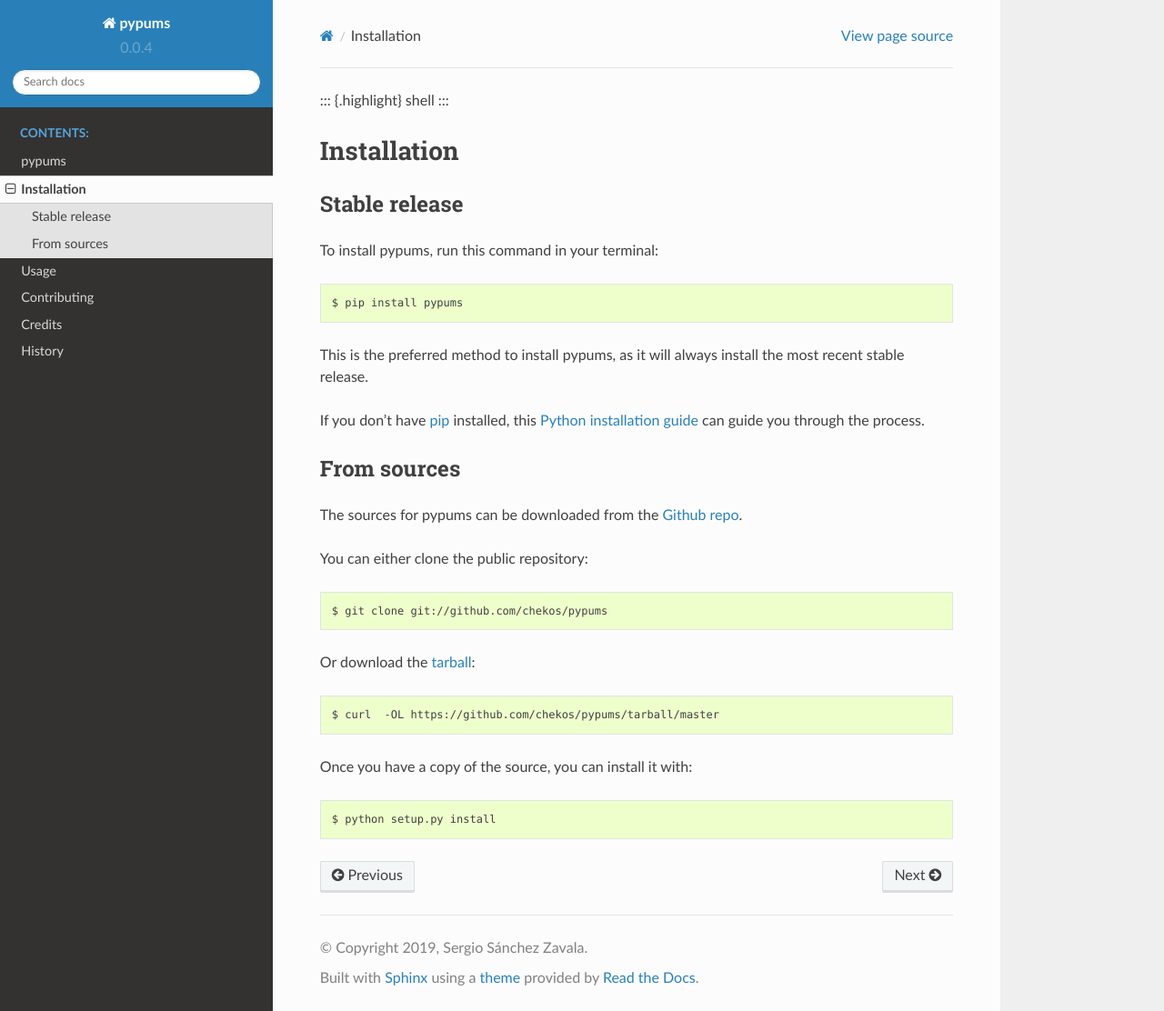
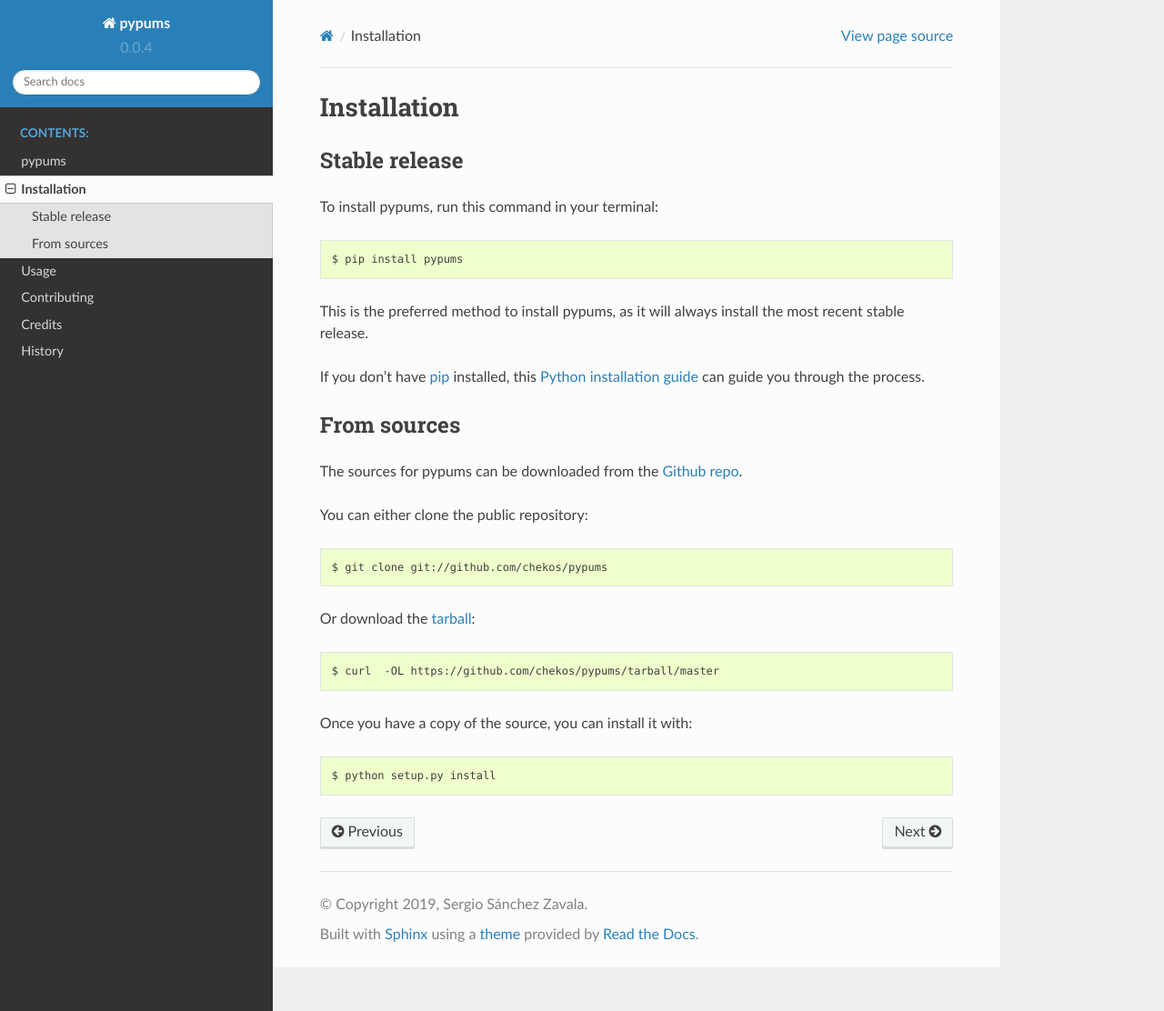
Before and after one commit to chekos/pypums, a Sphinx documentation site: the page built from docs/installation.md, in a window 1280 px wide and 1112 px high. Shown: the whole window at 91% size. Built offline with Sphinx 7.4.7 and the Read the Docs theme 2.0.0, drawn with Linux system fonts in a browser that asks for light colours; pages that are not in the unit, such as notebooks, are missing from menus.

Commit message:
update/fix docs

````diff
--- a/docs/installation.md
+++ b/docs/installation.md
@@ -1,7 +1,3 @@
-::: {.highlight}
-shell
-:::
-
 Installation
 ============
 
@@ -10,39 +6,35 @@
 
 To install pypums, run this command in your terminal:
 
-``` {.console}
+```shell
 $ pip install pypums
 ```
 
 This is the preferred method to install pypums, as it will always
 install the most recent stable release.
 
-If you don\'t have [pip](https://pip.pypa.io) installed, this [Python
-installation
-guide](http://docs.python-guide.org/en/latest/starting/installation/)
-can guide you through the process.
+If you don\'t have [pip](https://pip.pypa.io) installed, this [Python installation guide](http://docs.python-guide.org/en/latest/starting/installation/) can guide you through the process.
 
 From sources
 ------------
 
-The sources for pypums can be downloaded from the [Github
-repo](https://github.com/chekos/pypums).
+The sources for pypums can be downloaded from the [Github repo](https://github.com/chekos/pypums).
 
 You can either clone the public repository:
 
-``` {.console}
+```shell
 $ git clone git://github.com/chekos/pypums
 ```
 
 Or download the
 [tarball](https://github.com/chekos/pypums/tarball/master):
 
-``` {.console}
+```shell
 $ curl  -OL https://github.com/chekos/pypums/tarball/master
 ```
 
 Once you have a copy of the source, you can install it with:
 
-``` {.console}
+```shell
 $ python setup.py install
 ```
````
Also changed, not shown: docs/contributing.md (+5 -9 lines).
